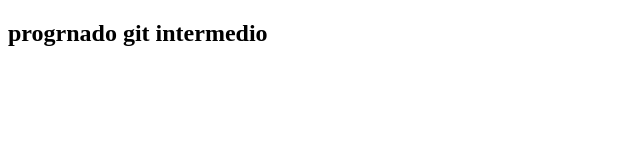
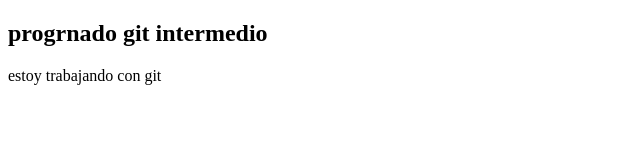
Before and after one commit to kunoBeatriz/probandoGit2, a plain HTML site: page index.html in a window 1280 px wide. Shown: the whole page, without its empty margins (0-640 px from the left). Drawn offline with Linux system fonts and the light colour scheme.

Commit message:
index2.html

```diff
--- a/index.html
+++ b/index.html
@@ -7,5 +7,6 @@
 </head>
 <body>
     <h2>progrnado git intermedio </h2>
+    <p>estoy trabajando con git </p>
 </body>
 </html>
```
